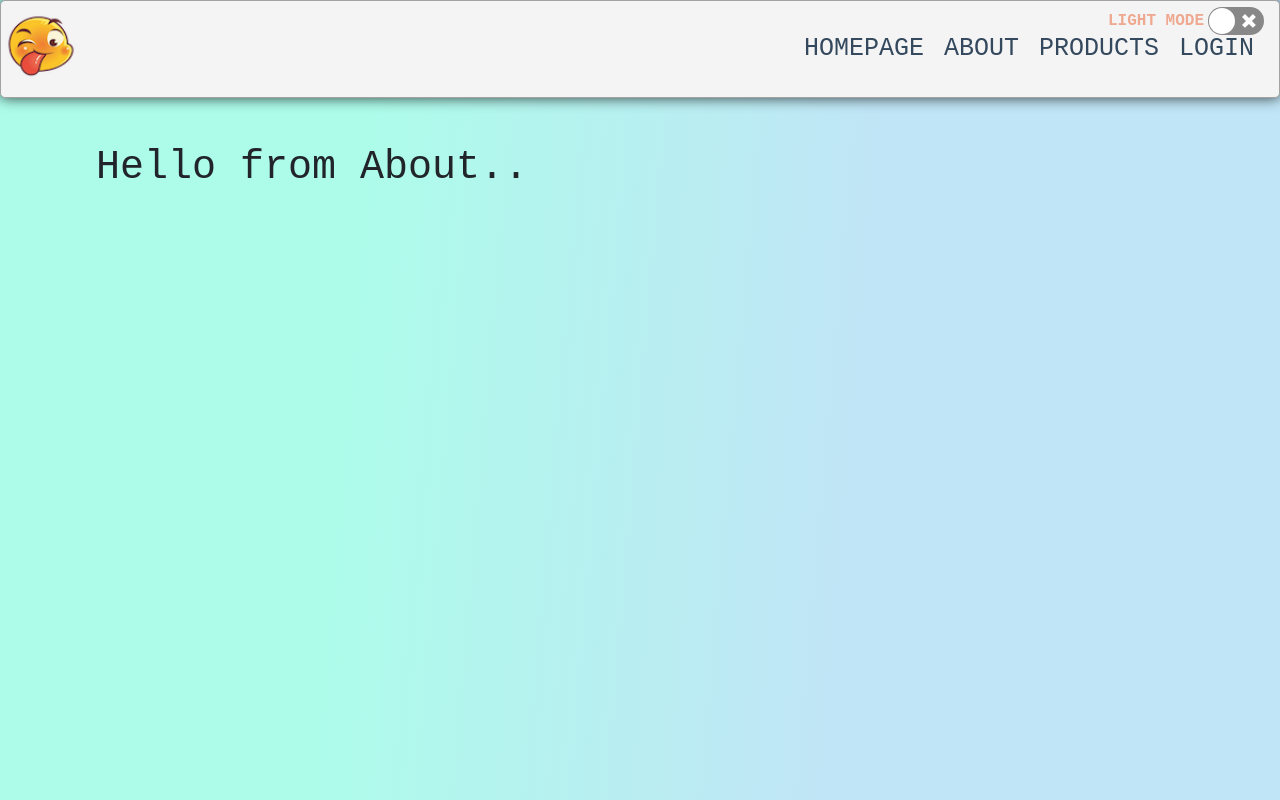
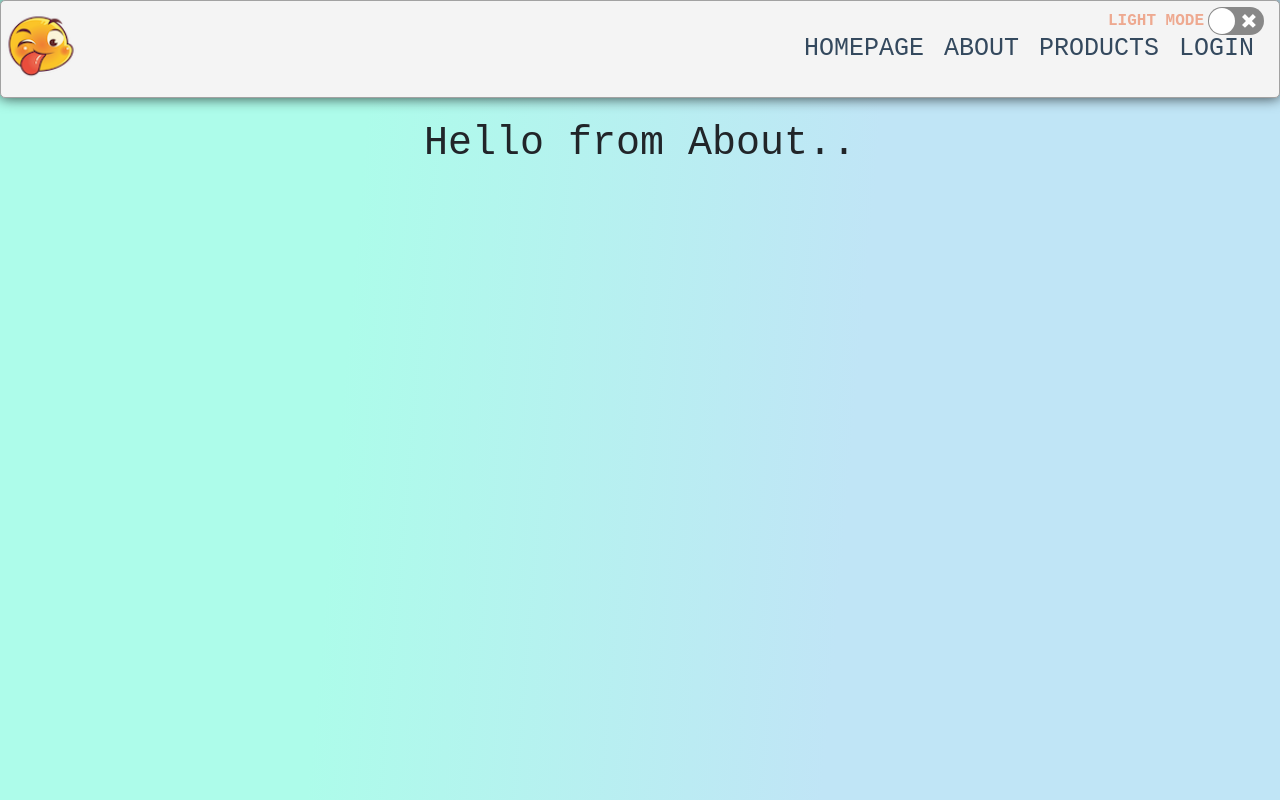
Before and after one commit to Donna-Sayos/react-pactice, a React (Create React App) app: page /about in a window 1280 px wide. Shown: the top 800 px of the page. Built offline with nearby package versions, Linux system fonts and the light colour scheme.

Commit message:
edited the about component

```diff
--- a/src/components/about/About.js
+++ b/src/components/about/About.js
@@ -2,8 +2,8 @@ import React from 'react';
 
 export default function About() {
   return (
-    <div className="mt-5 p-5" style={{ position: "absolute" }}>
-      <h1 className="mt-5 px-5">Hello from About..</h1>
+    <div className="mt-5 p-5 text-center" style={{ display: "inline" }}>
+      <h1 className="mt-5 p-5">Hello from About..</h1>
     </div>
   )
 };
```
